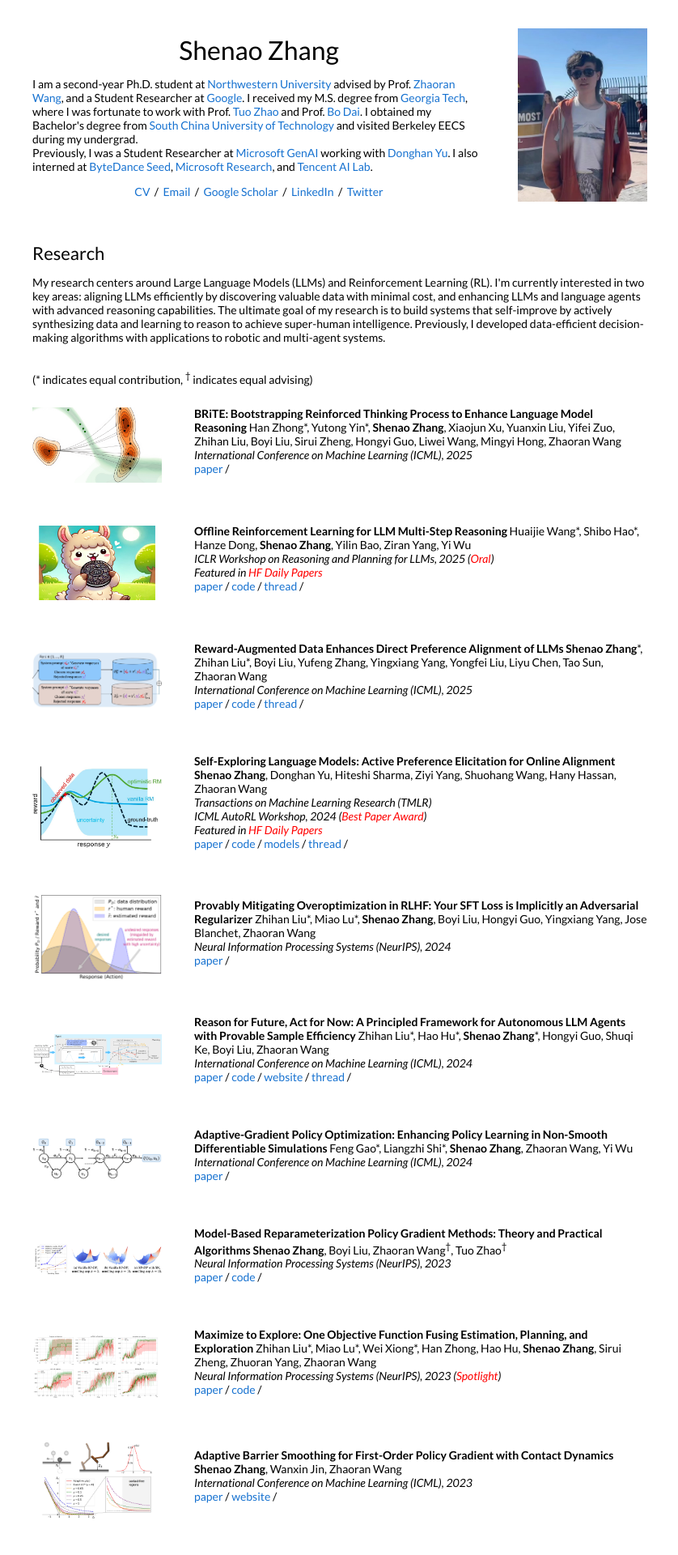
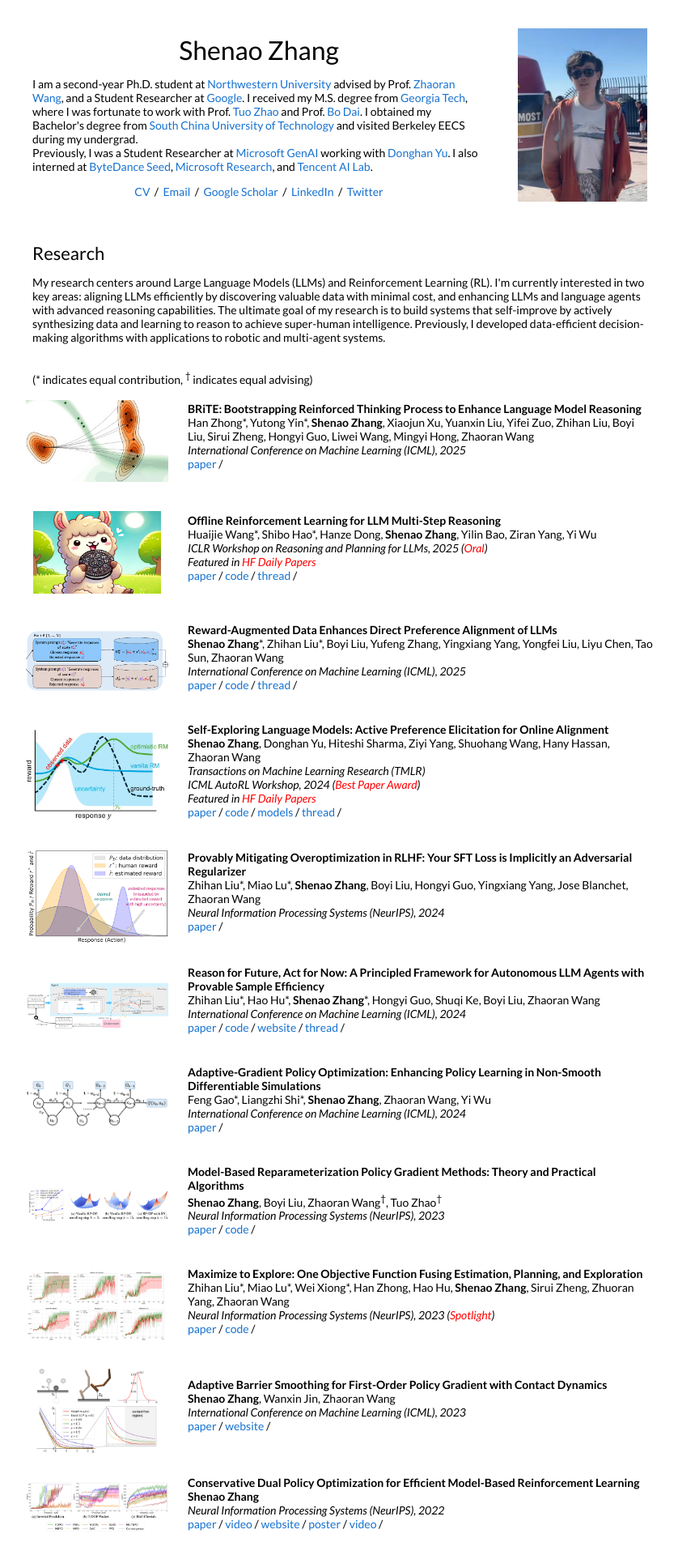
Before and after one commit to shenao-zhang/shenao-zhang.github.io, a Jekyll site: the page built from _posts/2025-01-05-brite.markdown, in a window 1280 px wide. Shown: the top 1920 px of the page at 81% size, without its empty margins (220-1058 px from the left). Built offline with Jekyll 4.4.1, drawn with Linux system fonts in a browser that asks for light colours.

Commit message:
Update default.html

```diff
--- a/_layouts/default.html
+++ b/_layouts/default.html
@@ -75,11 +75,12 @@
           {% for cat in post.categories %}
           {% if cat == 'research' %}
           <tr>
-            <td style="padding:2.5%;width:25%;vertical-align:middle;min-width:120px">
+            <td style="padding:1.5%;width:25%;vertical-align:middle;min-width:120px">
               <img src="{{post.image}}" alt="project image" style="width:auto; height:auto; max-width:100%;" />
             </td>
-            <td style="padding:2.5%;width:75%;vertical-align:middle">
+            <td style="padding:1.5%;width:75%;vertical-align:middle">
               <h3>{{post.title}}</h3>
+              <br>
               {{post.authors}}
 
               <br>
```
